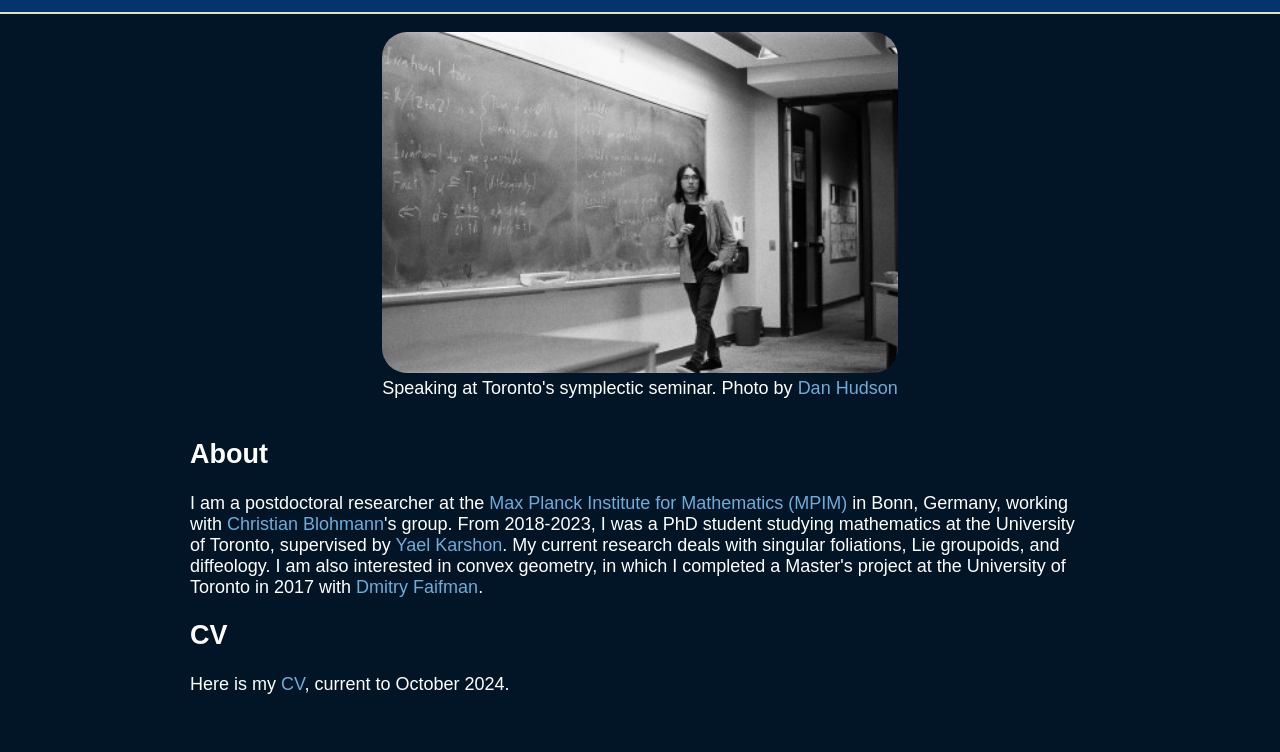
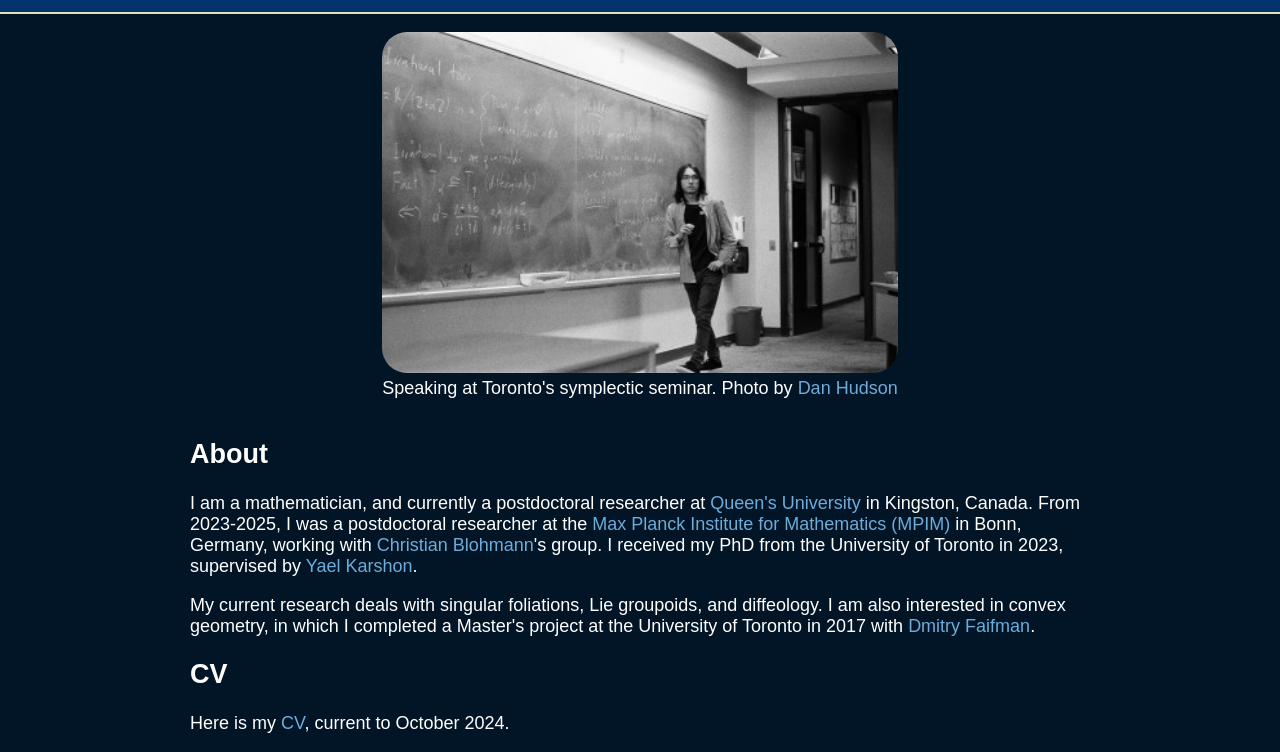
Before and after one commit to ian-david-miyamoto/ian-david-miyamoto.github.io, a plain HTML site: page index.html in a window 1280 px wide. Shown: the part 153-905 px from the top of the page. Before the commit the page ends 866 px from the top, so only its background shows below. Drawn offline with Linux system fonts and the light colour scheme.

Commit message:
updated affiliation

```diff
--- a/index.html
+++ b/index.html
@@ -38,7 +38,9 @@
       <section>
 	<div class="wrapper">
 	  <h2 id="About">About</h2>
-	  <p> I am a postdoctoral researcher at the <a href="https://www.mpim-bonn.mpg.de/">Max Planck Institute for Mathematics (MPIM)</a> in Bonn, Germany, working with <a href="https://people.mpim-bonn.mpg.de/blohmann/">Christian Blohmann</a>'s group. From 2018-2023, I was a PhD student studying mathematics at the University of Toronto, supervised by <a href="https://www.math.toronto.edu/karshon/">Yael Karshon</a>. My current research deals with singular foliations, Lie groupoids, and diffeology. I am also interested in convex geometry, in which I completed a Master's project at the University of Toronto in 2017 with <a href="https://sites.google.com/site/faifmand/">Dmitry Faifman</a>. </p>
+	  <p> I am a mathematician, and currently a postdoctoral researcher at <a href="https://www.queensu.ca/mathstat/">Queen's University</a> in Kingston, Canada. From 2023-2025, I was a postdoctoral researcher at the <a href="https://www.mpim-bonn.mpg.de/">Max Planck Institute for Mathematics (MPIM)</a> in Bonn, Germany, working with <a href="https://people.mpim-bonn.mpg.de/blohmann/">Christian Blohmann</a>'s group. I received my PhD from the University of Toronto in 2023, supervised by <a href="https://www.math.toronto.edu/karshon/">Yael Karshon</a>.</p>
+
+	  <p>My current research deals with singular foliations, Lie groupoids, and diffeology. I am also interested in convex geometry, in which I completed a Master's project at the University of Toronto in 2017 with <a href="https://sites.google.com/site/faifmand/">Dmitry Faifman</a>. </p>
 	</div>
       </section>
 
```
